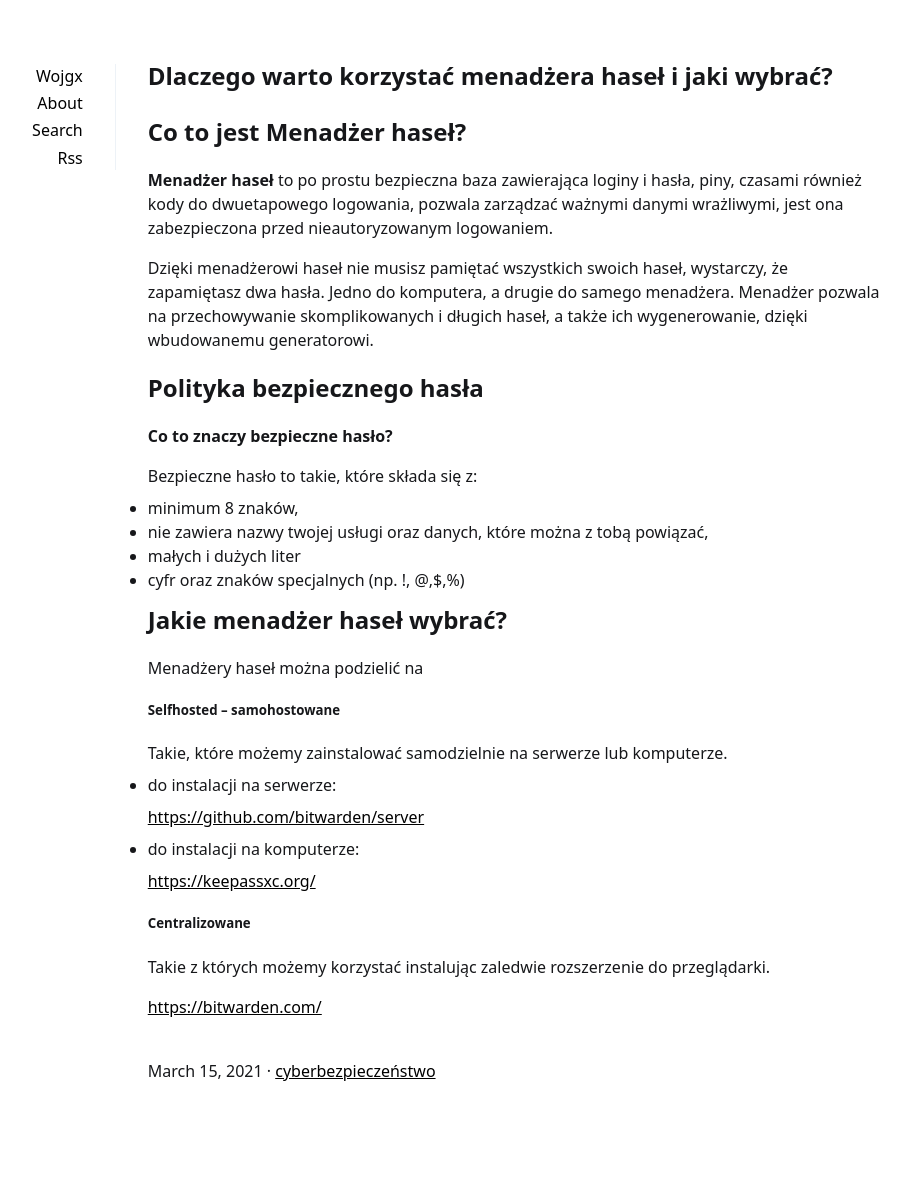
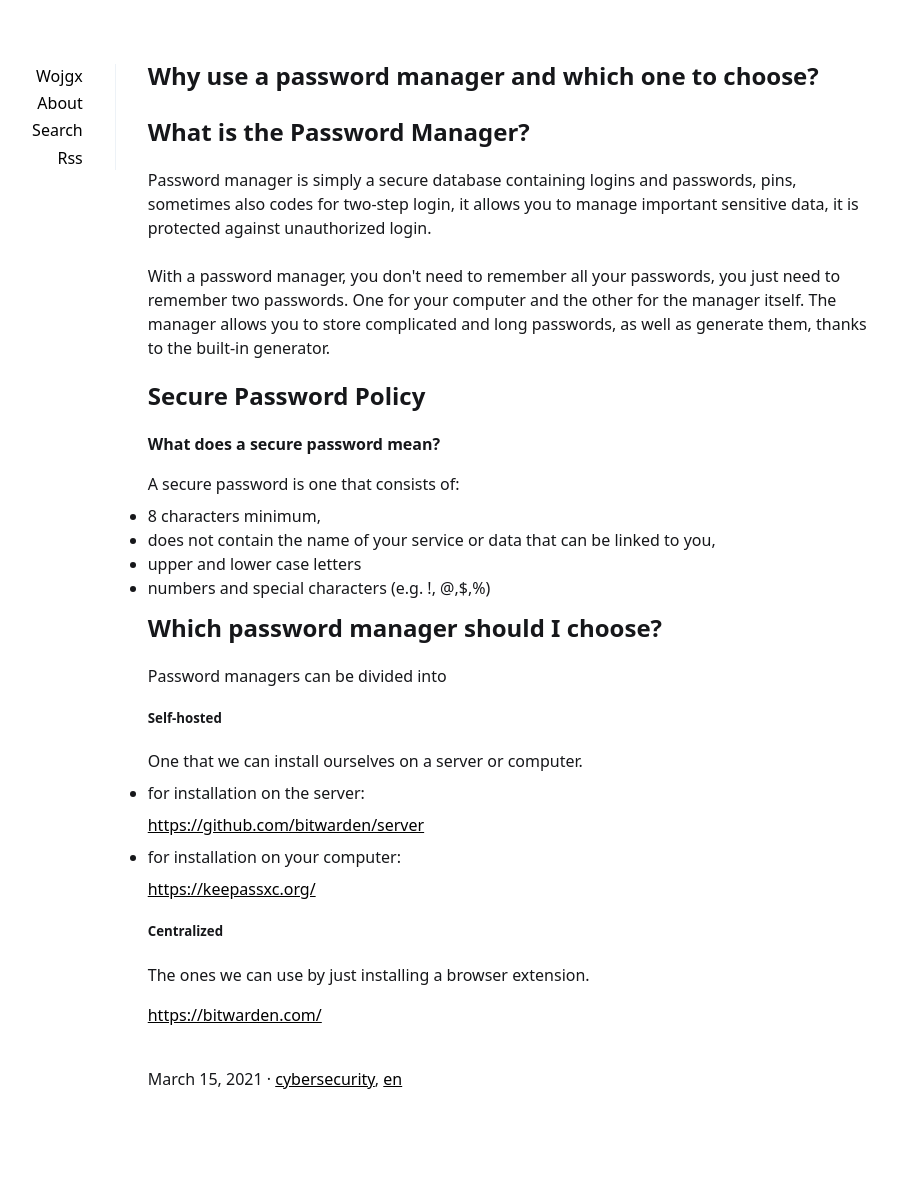
Before and after one commit to wojgx/wojgx.pl, a Jekyll site: the page built from _posts/2021-03-15-why-its-worth-using-a-password-manager-and-how-to-select.md, in a window 1280 px wide. Shown: the whole page, without its empty margins (205-1115 px from the left). Built offline with Jekyll 4.4.1, drawn with Linux system fonts in a browser that asks for light colours.

Commit message:
[HT] Updated file: _posts/2021-03-15-why-its-worth-using-a-password-manager-and-how-to-select.md

```diff
--- a/_posts/2021-03-15-why-its-worth-using-a-password-manager-and-how-to-select.md
+++ b/_posts/2021-03-15-why-its-worth-using-a-password-manager-and-how-to-select.md
@@ -1,42 +1,42 @@
 ---
 layout: post
-title: Dlaczego warto korzystać menadżera haseł i jaki wybrać?
+title: Why use a password manager and which one to choose?
 description: >-
-  Menadżer haseł, czyli nasza baza z najważniejszymi danymi do logowania w
-  różnych serwisach i nie tylko. W tym wpisie dowiesz się dlaczego warto z niego
-  korzystać oraz jaki wybrać.
+  Password manager is our database with the most important data for logging into
+  various services and not only. In this entry you will learn why to use it and
+  which one to choose.
 summary: >-
-  Menadżer haseł, czyli nasza baza z najważniejszymi danymi do logowania w
-  różnych serwisach i nie tylko. W tym wpisie dowiesz się dlaczego warto z niego
-  korzystać oraz jaki wybrać.
+  Password manager is our database with the most important data for logging into
+  various services and not only. In this entry you will learn why to use it and
+  which one to choose.
 tags:
-  - cyberbezpieczeństwo
+  - cybersecurity
+  - en
 
 ---
-<h2 id="co-to-jest-menad-er-hase-">Co to jest Menadżer haseł?</h2>
-<p><strong>Menadżer haseł</strong> to po prostu bezpieczna baza zawierająca loginy i hasła, piny, czasami r&oacute;wnież kody do dwuetapowego logowania, pozwala zarządzać ważnymi danymi wrażliwymi, jest ona zabezpieczona przed nieautoryzowanym logowaniem.</p>
-<p>Dzięki menadżerowi haseł nie musisz pamiętać wszystkich swoich haseł, wystarczy, że zapamiętasz dwa hasła. Jedno do komputera, a drugie do samego menadżera. Menadżer pozwala na przechowywanie skomplikowanych i długich haseł, a także ich wygenerowanie, dzięki wbudowanemu generatorowi.</p>
-<h2 id="polityka-bezpiecznego-has-a">Polityka bezpiecznego hasła</h2>
-<p><strong>Co to znaczy bezpieczne hasło?</strong></p>
-<p>Bezpieczne hasło to takie, kt&oacute;re składa się z:</p>
+<h2 id="co-to-jest-menad-er-hase-">What is the Password Manager?</h2>
+<p>Password manager is simply a secure database containing logins and passwords, pins, sometimes also codes for two-step login, it allows you to manage important sensitive data, it is protected against unauthorized login.<br /><br />With a password manager, you don't need to remember all your passwords, you just need to remember two passwords. One for your computer and the other for the manager itself. The manager allows you to store complicated and long passwords, as well as generate them, thanks to the built-in generator.</p>
+<h2 id="polityka-bezpiecznego-has-a">Secure Password Policy</h2>
+<p><strong>What does a secure password mean?</strong></p>
+<p>A secure password is one that consists of:</p>
 <ul>
-<li>minimum 8 znak&oacute;w,</li>
-<li>nie zawiera nazwy twojej usługi oraz danych, kt&oacute;re można z tobą powiązać,</li>
-<li>małych i dużych liter</li>
-<li>cyfr oraz znak&oacute;w specjalnych (np. !, @,$,%)</li>
+<li>8 characters minimum,</li>
+<li>does not contain the name of your service or data that can be linked to you,</li>
+<li>upper and lower case letters&nbsp;&nbsp;&nbsp;</li>
+<li>numbers and special characters (e.g. !, @,$,%)</li>
 </ul>
-<h2 id="jakie-menad-er-hase-wybra-">Jakie menadżer haseł wybrać?</h2>
-<p>Menadżery haseł można podzielić na</p>
-<h5 id="selfhosted-samohostowane">Selfhosted &ndash; samohostowane</h5>
-<p>Takie, kt&oacute;re możemy zainstalować samodzielnie na serwerze lub komputerze.</p>
+<h2>Which password manager should I choose?</h2>
+<p>Password managers can be divided into</p>
+<h5 id="selfhosted-samohostowane">Self-hosted</h5>
+<p>One that we can install ourselves on a server or computer.</p>
 <ul>
-<li>do instalacji na serwerze:</li>
+<li>for installation on the server:</li>
 </ul>
 <p><a href="https://github.com/bitwarden/server">https://github.com/bitwarden/server</a></p>
 <ul>
-<li>do instalacji na komputerze:</li>
+<li>for installation on your computer:</li>
 </ul>
 <p><a href="https://keepassxc.org/">https://keepassxc.org/</a></p>
-<h5 id="centralizowane">Centralizowane</h5>
-<p>Takie z kt&oacute;rych możemy korzystać instalując zaledwie rozszerzenie do przeglądarki.</p>
+<h5 id="centralizowane">Centralized</h5>
+<p>The ones we can use by just installing a browser extension.</p>
 <p><a href="https://bitwarden.com/">https://bitwarden.com/</a></p>
```
